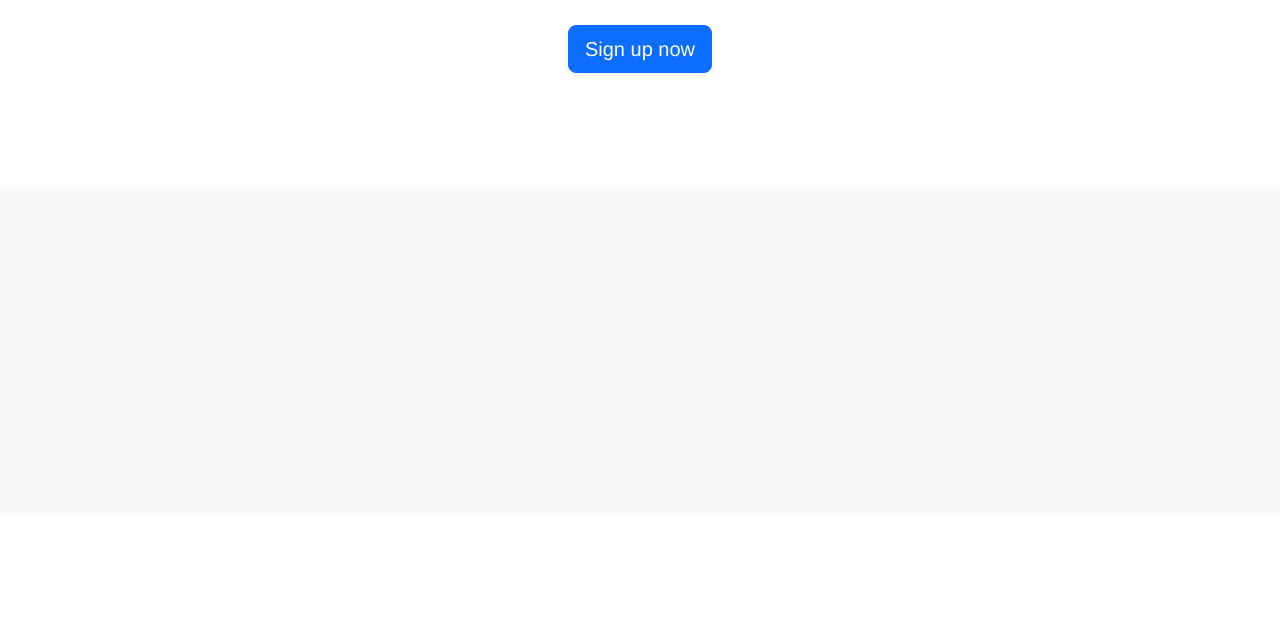
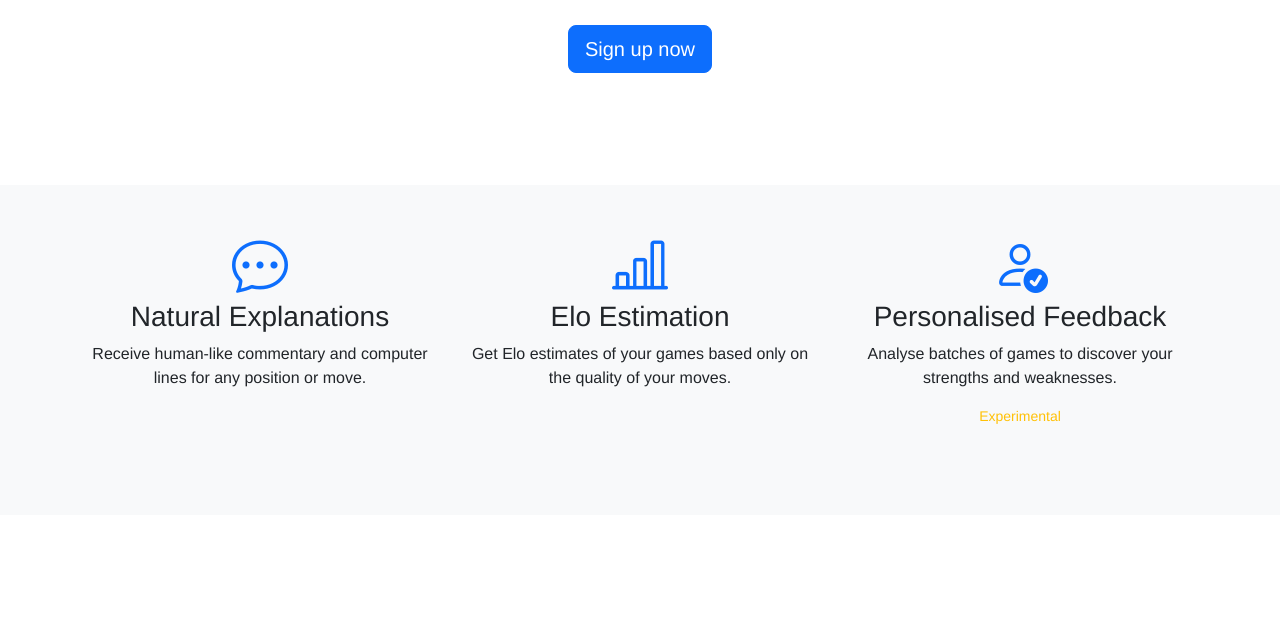
Before and after one commit to MaxKho/MindEvalAI, a Flask app: page / in a window 1280 px wide. Shown: the part 288-911 px from the top of the page. Run offline with Flask 3, Linux system fonts and the light colour scheme.

Commit message:
Fix features visibility

```diff
--- a/templates/index.html
+++ b/templates/index.html
@@ -40,17 +40,17 @@
     <section id="features" class="py-5 bg-light">
         <div class="container">
             <div class="row text-center">
-                <div class="col-md-4 mb-4 feature opacity-0">
+                <div class="col-md-4 mb-4 feature show">
                     <i class="bi bi-chat-dots display-4 mb-3 text-primary"></i>
                     <h3>Natural Explanations</h3>
                     <p>Receive human-like commentary and computer lines for any position or move.</p>
                 </div>
-                <div class="col-md-4 mb-4 feature opacity-0">
+                <div class="col-md-4 mb-4 feature show">
                     <i class="bi bi-bar-chart-line display-4 mb-3 text-primary"></i>
                     <h3>Elo Estimation</h3>
                     <p>Get Elo estimates of your games based only on the quality of your moves.</p>
                 </div>
-                <div class="col-md-4 mb-4 feature opacity-0">
+                <div class="col-md-4 mb-4 feature show">
                     <i class="bi bi-person-check display-4 mb-3 text-primary"></i>
                     <h3>Personalised Feedback</h3>
                     <p>Analyse batches of games to discover your strengths and weaknesses.</p>
```
